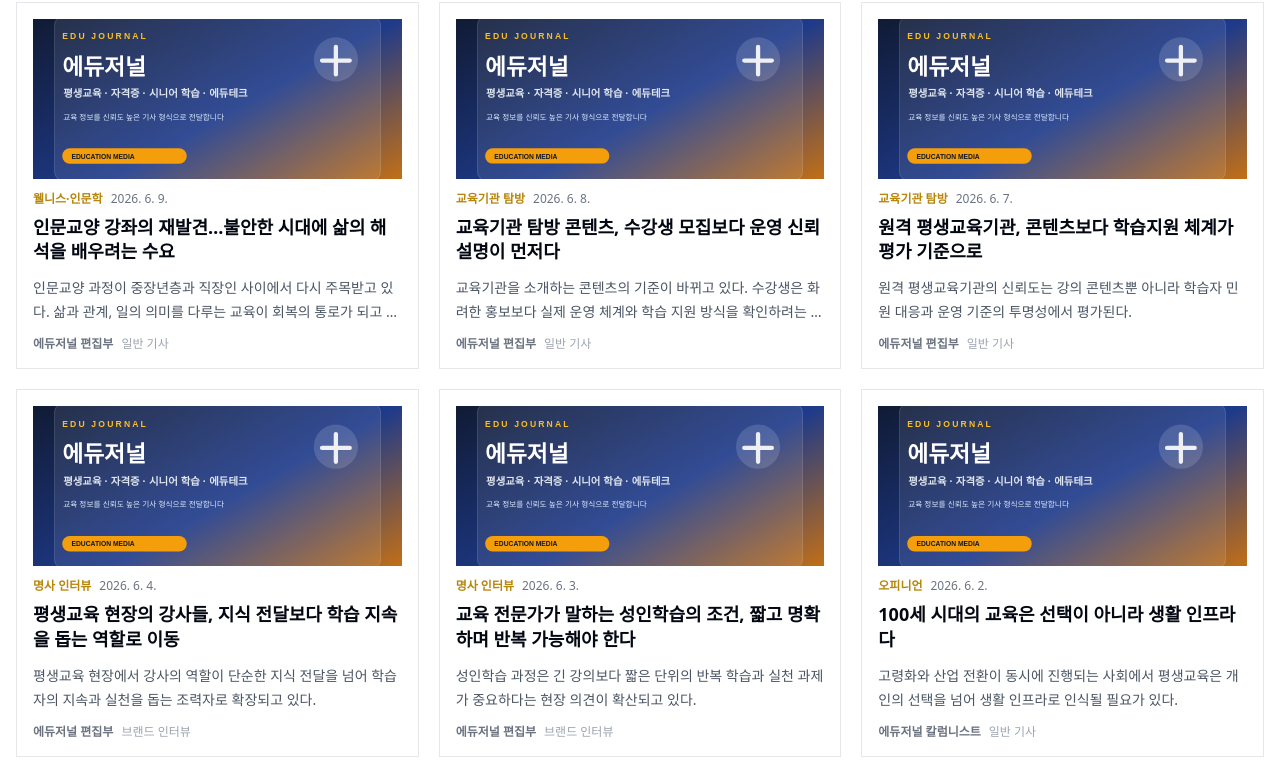
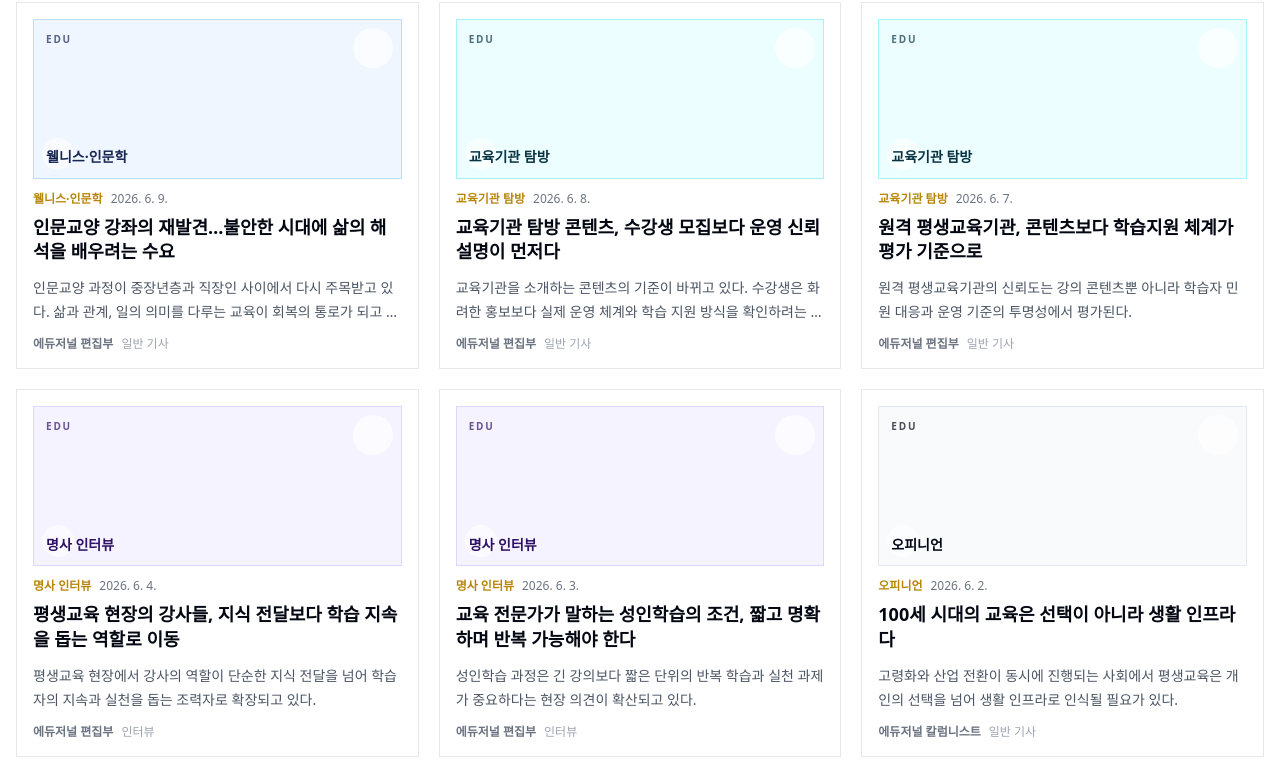
Before and after one commit to apark12321-ux/vision-media-mediaoffice, a Next.js app: page /articles in a window 1280 px wide. Shown: the part 1503-2278 px from the top of the page. Built offline with nearby package versions, Linux system fonts and the light colour scheme; no server answers; the database is empty.

Commit message:
Replace image tags in article cards

```diff
--- a/components/public/article-card.tsx
+++ b/components/public/article-card.tsx
@@ -1,31 +1,41 @@
 import Link from 'next/link';
 import type { Article } from '@/types/database';
-import { getArticleImageForDisplay } from '@/lib/images/article-images';
 import { formatDate } from '@/lib/utils/format';
 
 function getTypeLabel(article: Article) {
-  if (article.article_type === 'brand_interview') return '브랜드 인터뷰';
-  if (article.article_type === 'sponsored') return '제휴 콘텐츠';
-  if (article.article_type === 'advertorial') return '광고/제휴';
+  if (article.article_type === 'brand_interview') return '인터뷰';
   if (article.article_type === 'press_release') return '보도자료';
   return '일반 기사';
 }
 
+function visualTone(name?: string | null) {
+  if (name?.includes('자격')) return 'bg-amber-50 text-amber-950 border-amber-200';
+  if (name?.includes('시니어')) return 'bg-emerald-50 text-emerald-950 border-emerald-200';
+  if (name?.includes('AI')) return 'bg-indigo-50 text-indigo-950 border-indigo-200';
+  if (name?.includes('기관')) return 'bg-cyan-50 text-cyan-950 border-cyan-200';
+  if (name?.includes('인터뷰')) return 'bg-violet-50 text-violet-950 border-violet-200';
+  if (name?.includes('오피니언')) return 'bg-slate-50 text-slate-950 border-slate-200';
+  return 'bg-blue-50 text-blue-950 border-blue-200';
+}
+
 export function ArticleCard({ article, compact = false }: { article: Article; compact?: boolean }) {
   const typeLabel = getTypeLabel(article);
-  const image = getArticleImageForDisplay(article);
+  const categoryName = article.categories?.name ?? '에듀저널';
 
   return (
     <Link href={`/articles/${article.slug}`} className="group block border-b pb-4 transition last:border-b-0 hover:text-brand-blue md:border md:bg-white md:p-4 md:hover:border-brand-blue">
       <div className="flex gap-4 md:block">
-        <div className={`${compact ? 'h-20 w-28 md:h-28 md:w-full' : 'h-28 w-36 md:h-40 md:w-full'} relative shrink-0 overflow-hidden bg-slate-100`}>
-          {/* eslint-disable-next-line @next/next/no-img-element */}
-          <img src={image.url} alt={article.title} className="h-full w-full object-cover transition group-hover:scale-105" />
-          {image.isFallback && <span className="absolute bottom-1 left-1 bg-black/60 px-1.5 py-0.5 text-[10px] font-bold text-white">자료사진</span>}
+        <div className={`${compact ? 'h-20 w-28 md:h-28 md:w-full' : 'h-28 w-36 md:h-40 md:w-full'} relative shrink-0 overflow-hidden border ${visualTone(categoryName)}`}>
+          <div className="absolute right-2 top-2 h-10 w-10 rounded-full bg-white/70" />
+          <div className="absolute bottom-2 left-2 h-8 w-8 rounded-full bg-white/60" />
+          <div className="relative flex h-full flex-col justify-between p-3">
+            <span className="text-[10px] font-black tracking-[0.18em] opacity-70">EDU</span>
+            <strong className="line-clamp-2 text-sm font-black leading-tight">{categoryName}</strong>
+          </div>
         </div>
         <div className="min-w-0 flex-1 md:mt-3">
           <div className="flex flex-wrap items-center gap-2 text-xs text-gray-500">
-            <span className="font-bold text-brand-gold">{article.categories?.name ?? '미분류'}</span>
+            <span className="font-bold text-brand-gold">{categoryName}</span>
             <span>{formatDate(article.published_at)}</span>
           </div>
           <h3 className={`${compact ? 'text-base' : 'text-lg'} mt-2 line-clamp-2 font-black leading-snug text-gray-950 group-hover:text-brand-blue`}>{article.title}</h3>
```
